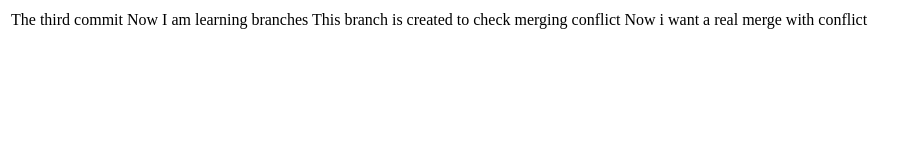
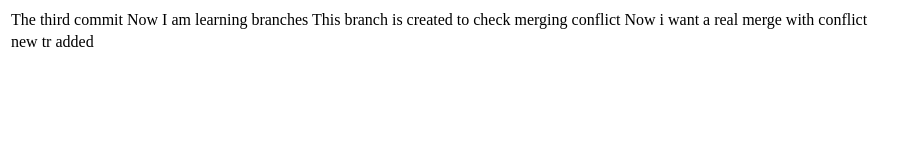
Before and after one commit to sajedaali/git-one, a plain HTML site: page index.html in a window 1280 px wide. Shown: the whole page, without its empty margins (0-920 px from the left). Drawn offline with Linux system fonts and the light colour scheme.

Commit message:
new tr added

```diff
--- a/index.html
+++ b/index.html
@@ -18,6 +18,13 @@
 
                 </td>
             </tr>
+
+            <tr>
+                <td>
+                   new tr added
+
+                </td>
+            </tr>
         </table>
     </body>
 </html>
```
